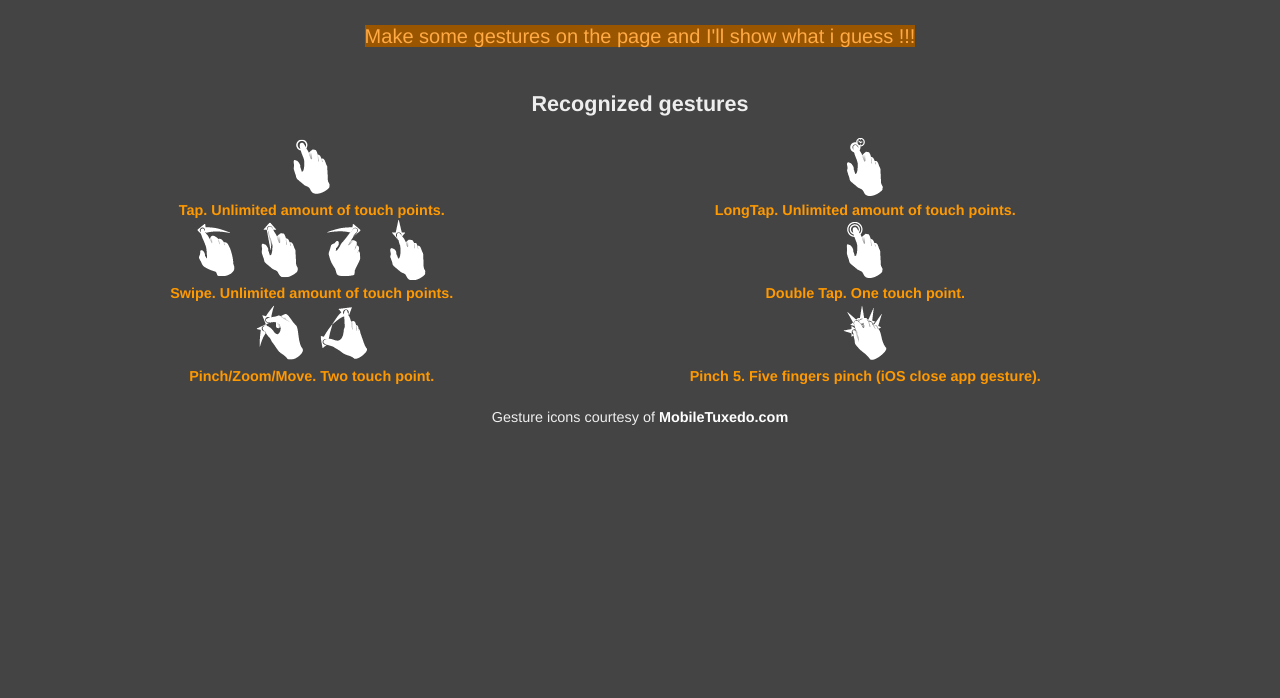
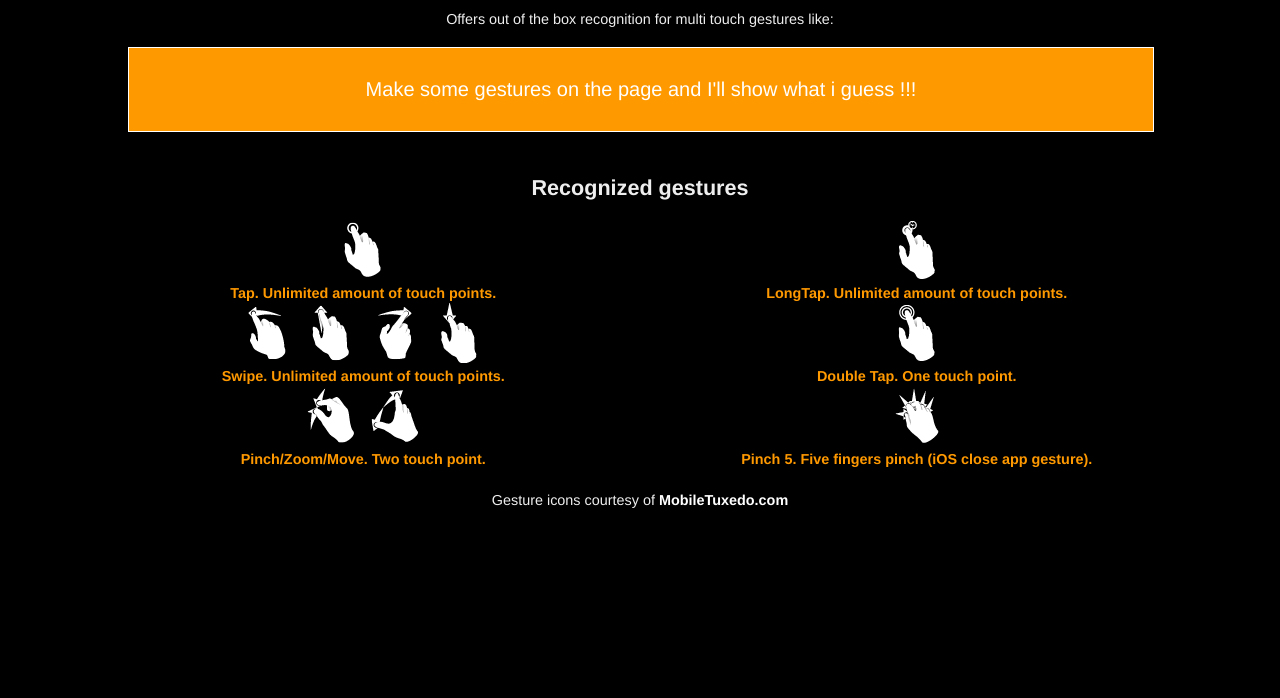
Before and after one commit to hyperandroid/GestureManager, a plain HTML site: page index.html in a window 1280 px wide. Shown: the part 102-800 px from the top of the page. Drawn offline with Linux system fonts and the light colour scheme.

Commit message:
Changed sample page. I still need a decent designer !!!

```diff
--- a/css/gm.css
+++ b/css/gm.css
@@ -1,5 +1,9 @@
+* {
+    box-sizing: box-model;
+}
+
 body {
-    background-color: #444;
+    background-color: #000;
     margin : 0;
     padding : 0;
     font-family: "Helvetica Neue", Helvetica, Arial, sans-serif;
@@ -26,8 +30,8 @@ section {
 
 .row {
     width : 90%;
-    padding-left : 10px;
-    padding-right : 10px;
+    padding-left : 5%;
+    padding-right : 5%;
 
 }
 
@@ -64,19 +68,27 @@ a {
 
 
 #dresult {
+
+
+    border-width: 1px;
+    border-color: #fff;
+    border-style: solid;
+
     -webkit-user-select: none;
     -webkit-user-drag: none;
     -webkit-tap-highlight-color: rgba(0, 0, 0, 0);
+    padding-top : 30px;
+    padding-bottom : 30px;
 
-    margin-top : 30px;
+    width : 80%;
+    margin-left: 10%;
+
+    background-color : #f90;
 
 }
 
 #result {
-    width : 100%;
     text-align : center;
-
-    background-color: #950;
-    color : #fa4;
+    color : #fff;
     font-size : 20px;
 }
--- a/index.html
+++ b/index.html
@@ -17,12 +17,20 @@
 
 </head>
 <body>
+
+<div class="position:fixed; left:10px;">
+    <a href="https://twitter.com/share" class="twitter-share-button" data-url="http://http://hyperandroid.github.com/GestureManager/" data-text="GestureManager" data-via="hyperandroid">Tweet</a>
+    <script>!function(d,s,id){var js,fjs=d.getElementsByTagName(s)[0];if(!d.getElementById(id)){js=d.createElement(s);js.id=id;js.src="//platform.twitter.com/widgets.js";fjs.parentNode.insertBefore(js,fjs);}}(document,"script","twitter-wjs");</script>
+</div>
+
 <section>
     <h1>
         Gesture Manager
     </h1>
     <p>
-        Gesture manager is a general purpose gesture recognizer,  written in the most extensible way.
+        Gesture manager is a general purpose gesture recognizer, written in the most extensible way.
+        </p>
+    <p>
         Offers out of the box recognition for multi touch gestures like:
     </p>
 </section>
```
